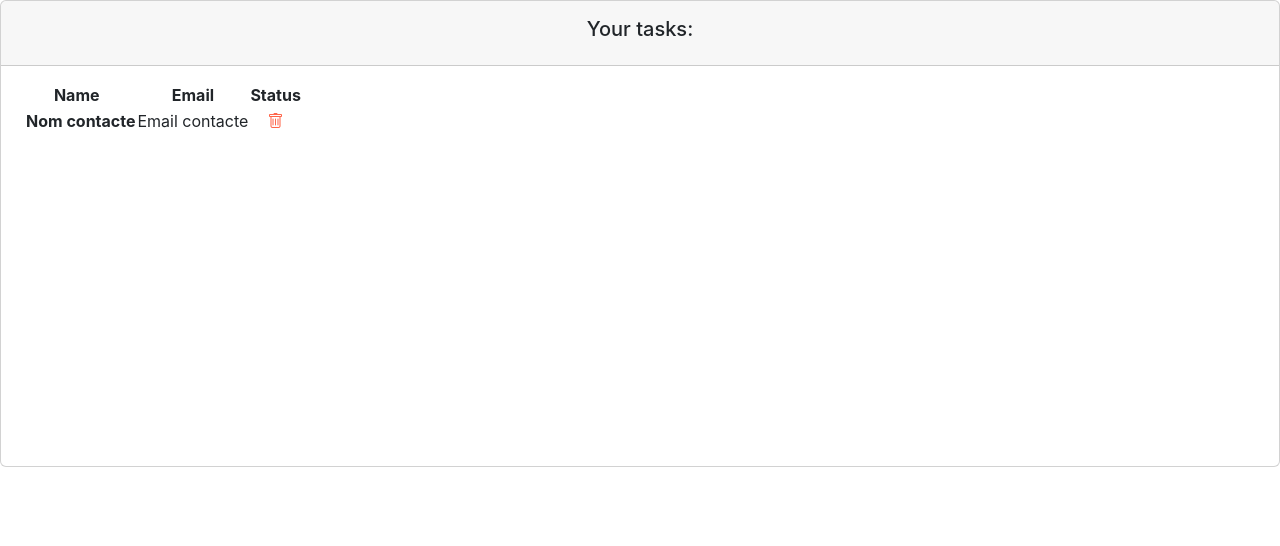
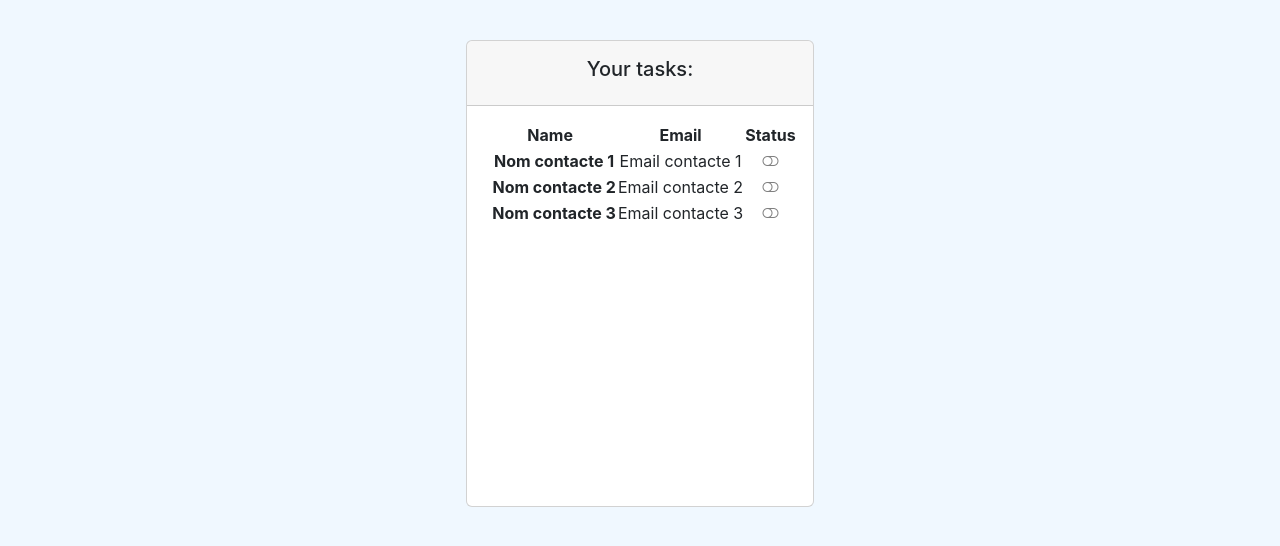
Before and after one commit to josepaltadill/lista-contactos, a React (Create React App) app: page / in a window 1280 px wide. Shown: the top 546 px of the page. Built offline with nearby package versions, Linux system fonts and the light colour scheme.

Commit message:
afegir dades demo

```diff
--- a/src/App.css
+++ b/src/App.css
@@ -1,3 +1,12 @@
 .App {
   text-align: center;
 }
+
+body {
+  display: flex;
+  align-items: center;
+  justify-content: center;
+  padding-top: 40px;
+  padding-bottom: 40px;
+  background-color: aliceblue;
+}
--- a/src/components/container/contact_list.jsx
+++ b/src/components/container/contact_list.jsx
@@ -1,7 +1,13 @@
-import React from 'react';
+import React, {useState} from 'react';
+import { Contact } from '../../models/contact.class';
 import ContactComponent from '../../pure/contact';
 
 const ContactList = () => {
+    const contactDemo1 = new Contact('Nom contacte 1', 'Email contacte 1', true);
+    const contactDemo2 = new Contact('Nom contacte 2', 'Email contacte 2', false);
+    const contactDemo3 = new Contact('Nom contacte 3', 'Email contacte 3', true);
+
+    const [contacts, setContacts] = useState([contactDemo1, contactDemo2, contactDemo3]);
 
     return (
         <div>
@@ -22,7 +28,15 @@ const ContactList = () => {
                                 </tr>
                             </thead>
                             <tbody>
-                                <ContactComponent></ContactComponent>
+                                {contacts.map((contact, index) => {
+                                    return (
+                                        <ContactComponent
+                                            key={index}
+                                            contact={contact}
+                                        >
+                                        </ContactComponent>
+                                    )
+                                })}
                             </tbody>
                         </table>
                     </div>
--- a/src/pure/contact.jsx
+++ b/src/pure/contact.jsx
@@ -1,23 +1,20 @@
 import React from 'react';
 
-const ContactComponent = () => {
+const ContactComponent = ({contact}) => {
     return (
         <tr className='fw-normal'>
             <th>
-                {/* <span className='ms-2'>{task.name}</span> */}
-                <span className='ms-2'>Nom contacte</span>
+                <span className='ms-2'>{contact.name}</span>
             </th>
             <td className='align-middle'>
-                {/* <span>{task.description}</span> */}
-                <span>Email contacte</span>
+                <span>{contact.email}</span>
             </td>
             <td className='align-middle'>
-                {/* {task.completed ? (<i className='bi-toggle-on' style={{color: 'green'}}></i>) : (<i className='bi-toggle-off' style={{color: 'grey'}}></i>)} */}
+                {contact.completed ? (<i className='bi-toggle-on' style={{color: 'green'}}></i>) : (<i className='bi-toggle-off' style={{color: 'grey'}}></i>)}
                 {/* Cambiamos el código de la línea anterior por la correspondiente función */}
                 {/* {taskCompletedIcon()} */}
 
                 {/* <i className='bi-trash task-action' onClick={() => remove(task)} style={{color: 'tomato'}}></i> */}
-                <i className='bi-trash task-action' style={{color: 'tomato'}}></i>
 
                 {/* <span>{task.completed ? 'Completed' : 'Pending'}</span> */}
             </td>
```
